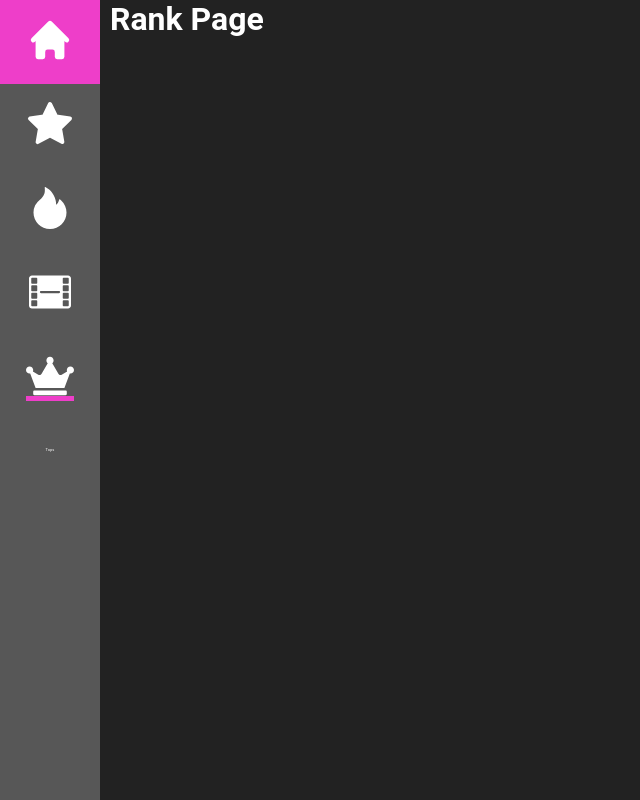
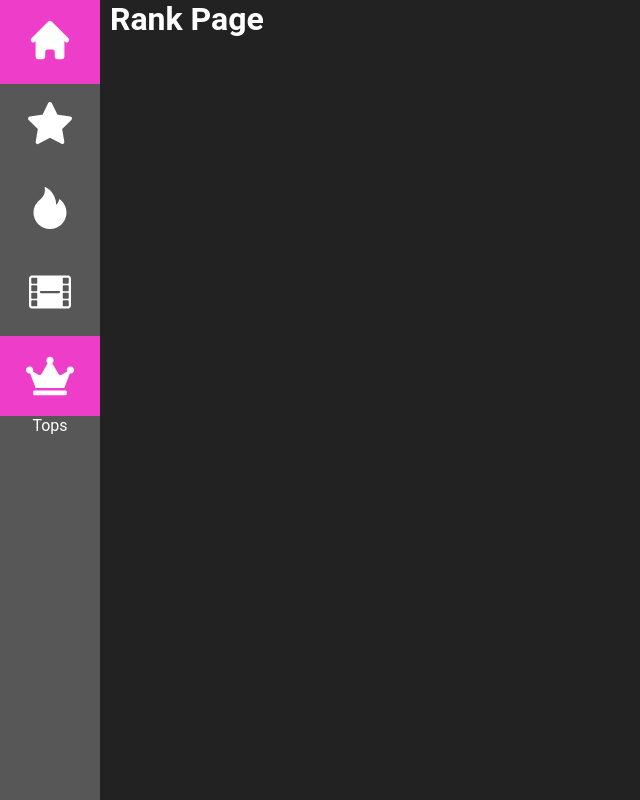
Before and after one commit to magacula/my-spotify-insights, a React (Create React App) app in the folder client/: page /ranks in a window 1280 px wide. Shown: the whole page, without its empty margins (0-640 px from the left). Built offline with nearby package versions, Linux system fonts and the light colour scheme.

Commit message:
updated styled navbar

```diff
--- a/client/src/components/Navbar.js
+++ b/client/src/components/Navbar.js
@@ -27,8 +27,6 @@ const NavContainer = styled.div`
 const NavMenu = styled.ul``;
 
 const NavMenuItem = styled.li`
-  padding: 1rem;
-
   &:hover,
   &:focus {
     color: ${colors.pink};
@@ -39,36 +37,39 @@ const NavMenuItem = styled.li`
 const Home = styled(HiHome)`
   color: white;
   font-size: 3rem;
+  margin: 1rem 0;
 `;
 
 const Star = styled(FiStar)`
   fill: white;
   color: white;
   font-size: 3rem;
+  margin: 1rem 0;
 `;
 
 const Fire = styled(AiFillFire)`
   fill: white;
   color: white;
   font-size: 3rem;
+  margin: 1rem 0;
 `;
 
 const Film = styled(IoIosFilm)`
   fill: white;
   color: white;
   font-size: 3rem;
+  margin: 1rem 0;
 `;
 
 const Crown = styled(FaCrown)`
   fill: white;
   color: white;
   font-size: 3rem;
+  margin: 1rem 0;
 `;
 
 const Link = styled(NavLink)`
   color: ${colors.white};
-
-  font-size: 0.25rem;
 `;
 
 const Navbar = () => {
--- a/client/src/styles/App.css
+++ b/client/src/styles/App.css
@@ -23,4 +23,9 @@
 
 .active-navlink {
   background-color:#EE3EC9;
+  display: grid;
+  align-items: center;
+  justify-content: center;
+  z-index: 10;
+  padding: 0.5 0;
 }
```
